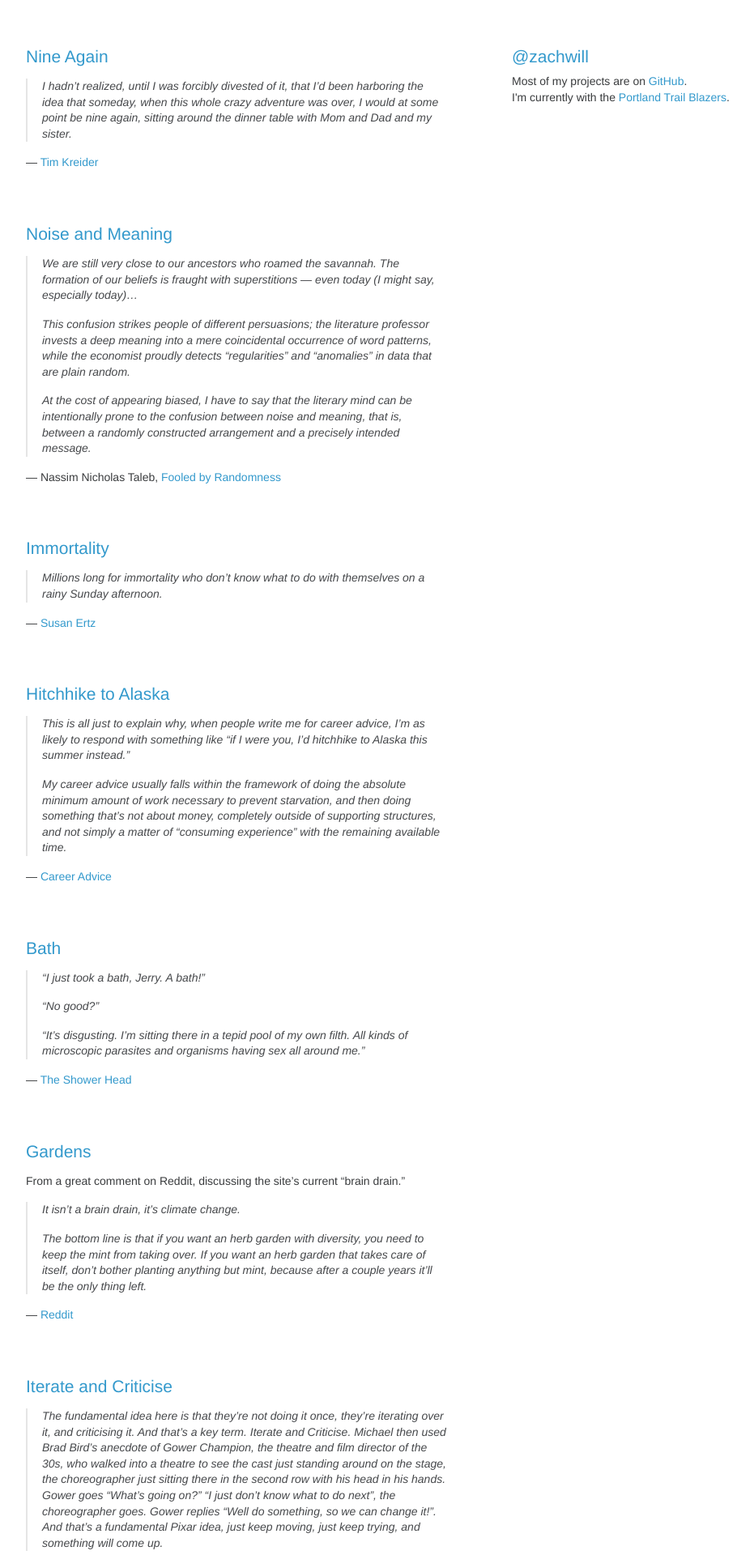
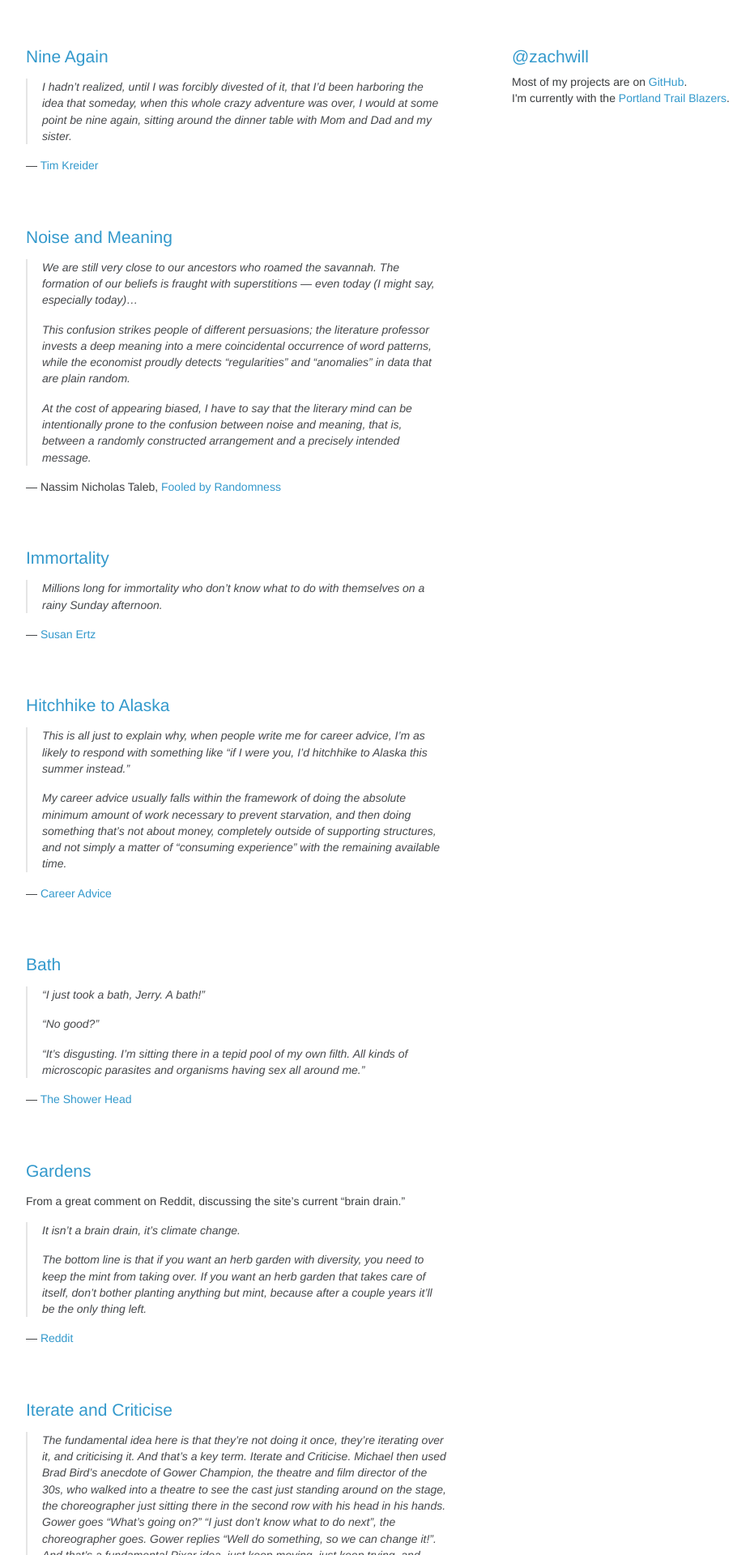
Before and after one commit to zachwill/blog, a Jekyll site: the page built from index.html, in a window 1280 px wide. Shown: the top 1920 px of the page at 81% size, without its empty margins (178-1109 px from the left). Built offline with Jekyll 4.4.1, drawn with Linux system fonts in a browser that asks for light colours; Markdown is read by kramdown in place of the engine named in the settings.

Commit message:
More line-height adjustments

```diff
--- a/css/style.css
+++ b/css/style.css
@@ -6,7 +6,7 @@
 
 body {
   color:#3a3c3e;
-  font:14px/1.4 "Helvetica Neue", Helvetica, Arial, sans-serif;
+  font:14px/1.45 "Helvetica Neue", Helvetica, Arial, sans-serif;
   font-weight:300;
   padding:50px;
 }
```
